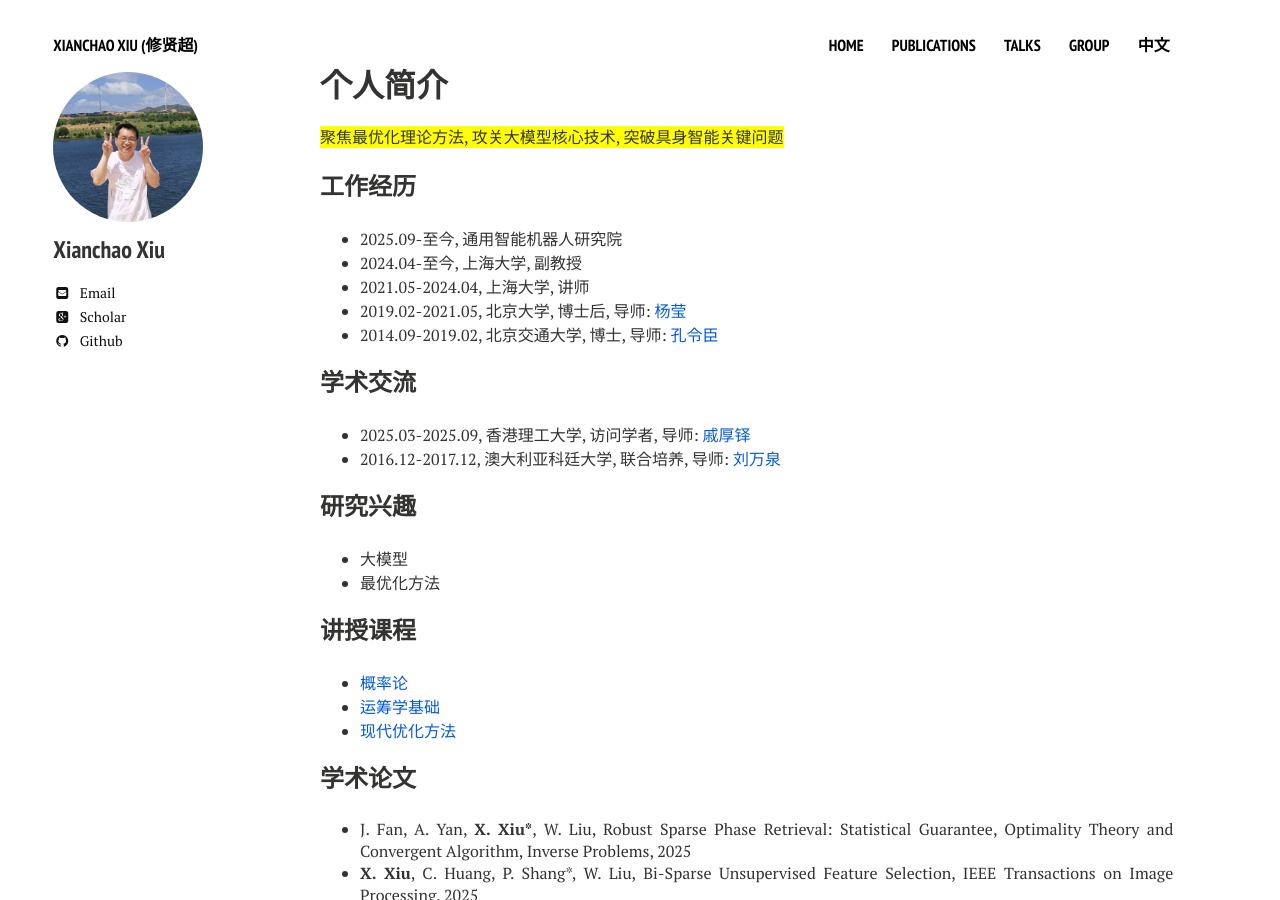
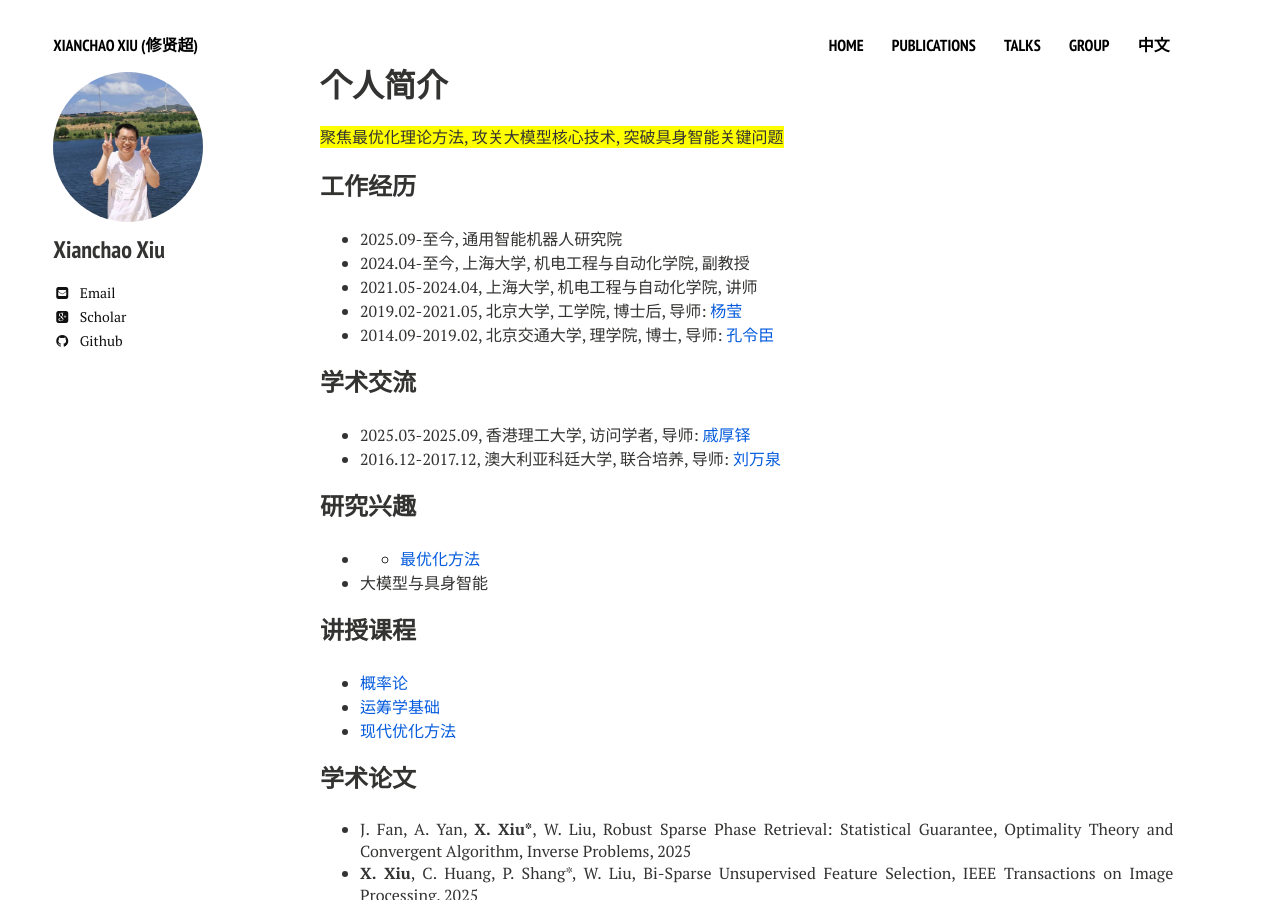
Before and after one commit to xianchaoxiu/xianchaoxiu.github.io, a Jekyll site: the page built from chinese/index.md, in a window 1280 px wide and 900 px high. Built offline with Jekyll 4.4.1, drawn with Linux system fonts in a browser that asks for light colours; nearby versions of some CDN libraries.

Commit message:
Update index.md

```diff
--- a/chinese/index.md
+++ b/chinese/index.md
@@ -13,10 +13,10 @@ share: false
 
 ### 工作经历
 * 2025.09-至今, 通用智能机器人研究院 <br>
-* 2024.04-至今, 上海大学, 副教授 <br>
-* 2021.05-2024.04, 上海大学, 讲师 <br>
-* 2019.02-2021.05, 北京大学, 博士后, 导师: <a href="https://www.coe.pku.edu.cn/teaching/all_time/7262.html" class="textlink" target="_blank">杨莹</a> <br>
-* 2014.09-2019.02, 北京交通大学, 博士, 导师: <a href="https://faculty.bjtu.edu.cn/8316/" class="textlink" target="_blank">孔令臣</a> <br>
+* 2024.04-至今, 上海大学, 机电工程与自动化学院, 副教授 <br>
+* 2021.05-2024.04, 上海大学, 机电工程与自动化学院, 讲师 <br>
+* 2019.02-2021.05, 北京大学, 工学院, 博士后, 导师: <a href="https://www.coe.pku.edu.cn/teaching/all_time/7262.html" class="textlink" target="_blank">杨莹</a> <br>
+* 2014.09-2019.02, 北京交通大学, 理学院, 博士, 导师: <a href="https://faculty.bjtu.edu.cn/8316/" class="textlink" target="_blank">孔令臣</a> <br>
 
 ### 学术交流
 * 2025.03-2025.09, 香港理工大学, 访问学者, 导师: <a href="https://www.polyu.edu.hk/ama/people/academic-staff/prof-qi-houduo/" class="textlink" target="_blank">戚厚铎</a> <br>
@@ -24,9 +24,8 @@ share: false
 
 
 ### 研究兴趣
-* 大模型 <br>
-* 最优化方法 <br>
-
+* * <a href="https://xianchaoxiu.github.io/chinese/PRO/" class="textlink" target="_blank"> 最优化方法</a><br>
+* 大模型与具身智能 <br>
 
 ### 讲授课程
 * <a href="https://xianchaoxiu.github.io/chinese/PRO/" class="textlink" target="_blank"> 概率论 </a><br>
```
